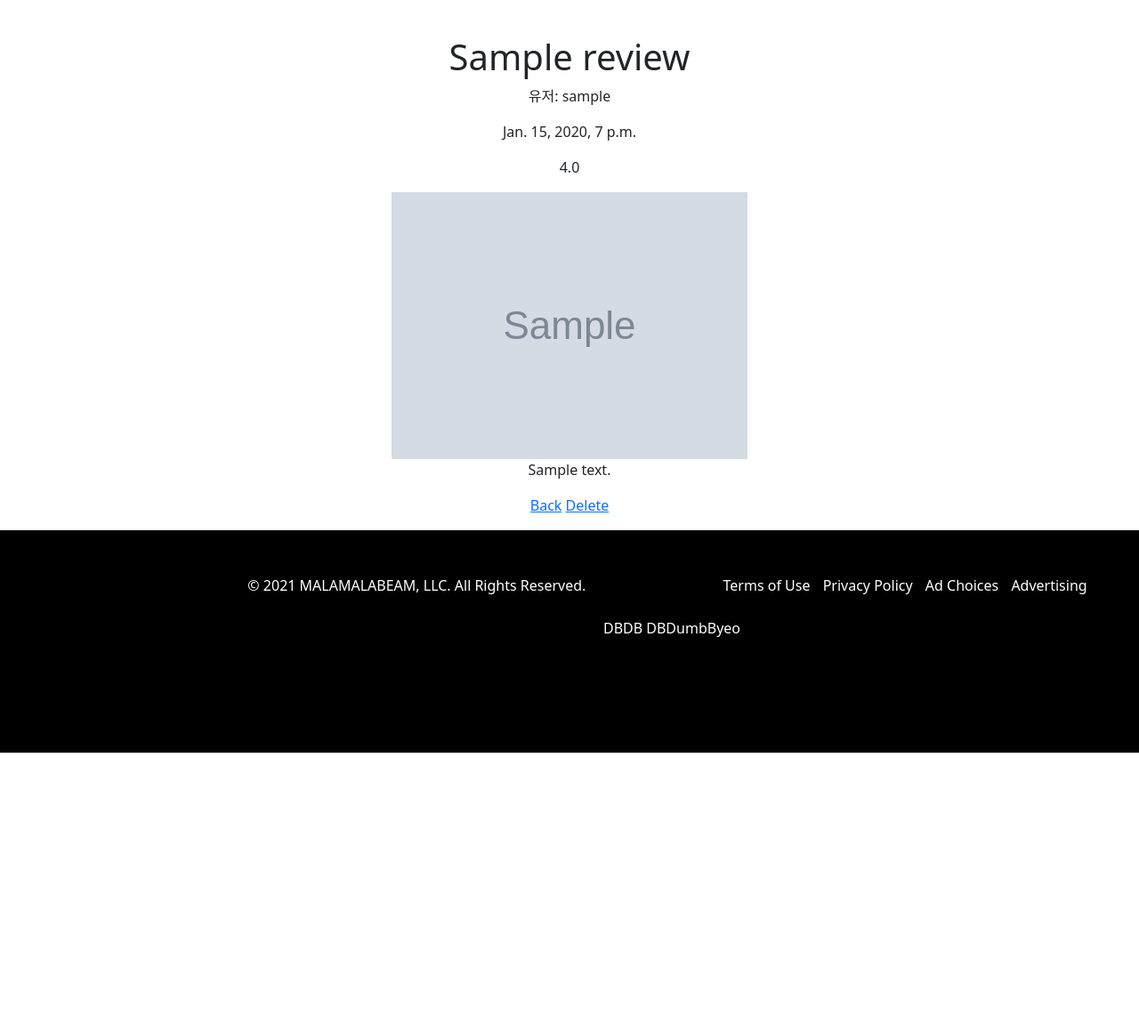
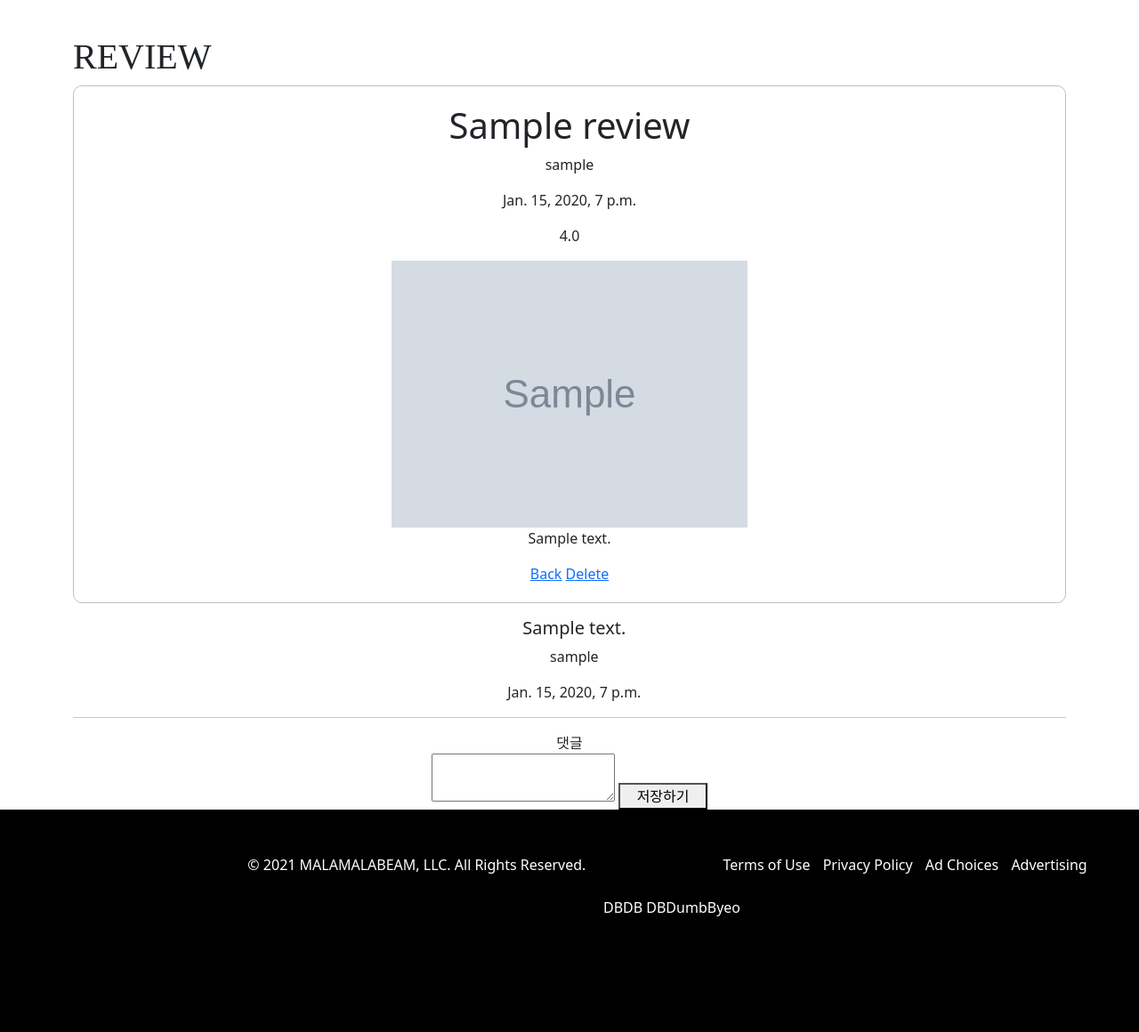
Before and after one commit to leta-ha/DB-malamalabeam, a Django app: page /appmala/1/review/ in a window 1280 px wide. Shown: the part 100-1260 px from the top of the page at 89% size. Before the commit the page ends 946 px from the top, so only its background shows below. Run offline with Django 3.2, Linux system fonts and the light colour scheme; tables that the repository leaves empty hold one stand-in row (values such as "Sample post"); grey boxes marked "Sample" are stand-in pictures; some web fonts are replaced.

Commit message:
[update] comment

```diff
--- a/appmala/models.py
+++ b/appmala/models.py
@@ -48,12 +48,12 @@ class Review(models.Model):
 	    return self.title
 
 class Comment(models.Model):
-    comment_id = models.CharField(max_length=20, null=True)
+    #comment_id = models.CharField(max_length=20, null=True)
     user = models.ForeignKey(CustomUser, null=True, on_delete=models.CASCADE)
-    review_id = models.ForeignKey(Review, on_delete=models.CASCADE, null=True, related_name="comments")
+    review = models.ForeignKey(Review, on_delete=models.CASCADE, null=True, related_name="comments")
     comment_content = models.CharField(max_length=500, null=False)
     comment_date = models.DateTimeField(default=timezone.now)
     class Meta:
         ordering = ['comment_date']
     def __str__(self):
-	    return self.comment_id
+	    return self.comment_content
--- a/appmala/templates/review.html
+++ b/appmala/templates/review.html
@@ -1,4 +1,6 @@
 {% extends 'base.html' %}
+
+/*reivew 상세*/
     {% block content %}
     <style>
     @font-face {
@@ -7,10 +9,18 @@
                     font-weight: normal;
                     font-style: normal;
                 }
+    .review {
+      border: 1px solid silver;
+      border-radius: 10px;
+      padding: 20px 10px;
+      }
+
     </style>
-    <p style="font-family: 'GmarketSansBold'; margin-top: 40px;margin-bottom: 20px; font-size: 10pt;">
+    <p style="font-family: 'GmarketSansBold'; margin-top: 40px; margin-bottom: 20px; font-size: 10pt;">
+    <h3 style="text-align: left; flex:3; font-family: 'GmarketSansBold'; font-size: 30pt;">REVIEW</h3>
+    <div class="review">
     <h1>{{ review.title }}</h1>
-      <p>유저: {{review.user}}</p>
+      <p>{{review.user}}</p>
       <p>{{ review.review_date }}</p>
       <p>{{ review.rating }}</p>
         {% if review.image %}
@@ -19,5 +29,29 @@
       <p>{{ review.content }}</p>
     <a href="{% url 'appmala:detail' review.store_id %}">Back</a>
     <a href="{% url 'appmala:deleteReview' review.id %}">Delete</a>
+    </div>
     </p>
+
+    <div>
+        <div>
+        {% for comment in comments %}
+        <span style="text-indent: 8pt;">
+        <h5>{{ comment.comment_content }}</h5>
+        <p>{{ comment.user}}</p>
+        <p style:font-size:25pt>{{ comment.comment_date }}</p></span><hr/>
+        {% endfor %}
+        </div>
+
+        <form method="POST" action="{% url 'appmala:create_comment' %}">
+            {% csrf_token %}
+            <div>
+                <label for="content">댓글</label><br>
+                <div id="maketext">
+                    <input name="reveiw_id" value="{{review.id}}" hidden>
+                    <textarea name="comment_content" width=100%>{{ form.content.value|default_if_none:'' }}</textarea>
+                    <button type="submit" style="width: 100px; text-align: center;">저장하기</button>
+                </div>
+            </div>
+        </form>
+    </div>
  {% endblock %}
--- a/appmala/views.py
+++ b/appmala/views.py
@@ -38,12 +38,12 @@ def home(request):
 def detail(request, id):
     store = get_object_or_404(Store, pk = id)
     reviews = Review.objects.filter(store=id)
-    comments = Comment.objects.filter(comment_id=id)
-    return render(request, 'detail.html', {'store': store, 'reviews': reviews, 'comments': comments})
+    # comments = Comment.objects.filter(comment_id=id)
+    return render(request, 'detail.html', {'store': store, 'reviews': reviews})
 
 def review(request, id):
     review = get_object_or_404(Review, pk = id)
-    comments = Comment.objects.filter(comment_id=id)
+    comments = Comment.objects.filter(review=id)
     return render(request, 'review.html', {'review': review, 'comments': comments})
 
 def newstore(request):
@@ -66,6 +66,11 @@ def create(request):
         return redirect('appmala:detail', new_store.id)
     return redirect('home')
 
+def delete(request, id):
+    store = Store.objects.get(id=id)
+    store.delete()
+    return redirect("home")
+
 def createReview(request, store_id):
     form = ReviewForm(request.POST, request.FILES)
     item =  get_object_or_404(Store, pk = store_id)
@@ -80,28 +85,24 @@ def createReview(request, store_id):
         return redirect('appmala:review', new_review.id)
     return redirect('home')
 
-def delete(request, id):
-	store = Store.objects.get(id=id)
-	store.delete()
-	return redirect("home")
+def deleteReview(request, id):
+    review = Review.objects.get(id=id)
+    review.delete()
+    return redirect("appmala:detail", review.store_id)
 
 def create_comment(request):
     if request.method == "POST":
         comment = Comment()
         comment.comment_content = request.POST.get('comment_content', '')
-        comment.review_id = Review.objects.get(pk=request.POST.get('review_id'))
+        comment.review = Review.objects.get(pk=request.POST.get('reveiw_id'))
         writer = request.user
         print(writer)
         if writer:
             comment.user = CustomUser.objects.get(username=writer)
         else:
-            return redirect('appmala:detail', comment.review_id.id)
+            return redirect('appmala:review', comment.review_id)
         comment.comment_date = timezone.now()
         comment.save()
-        return redirect('appmala:detail', comment.review_id.id)
+        return redirect('appmala:review', comment.review_id)
     else:
         return redirect('home')
-def deleteReview(request, id):
-   review = Review.objects.get(id=id)
-   review.delete()
-   return redirect("appmala:detail", review.store_id)
```
Also changed, not shown: appmala/templates/detail.html (+8 -37 lines), appmala/migrations/0007_merge_20211206_1448.py (added), appmala/migrations/0008_auto_20211206_1835.py (added).
